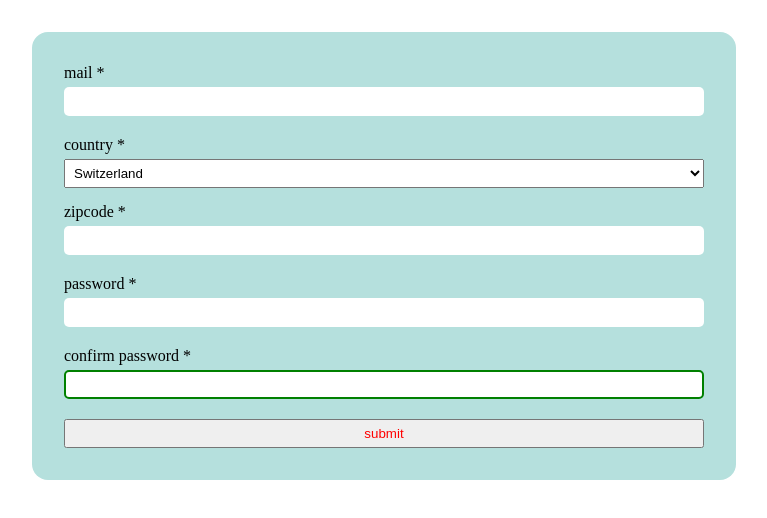
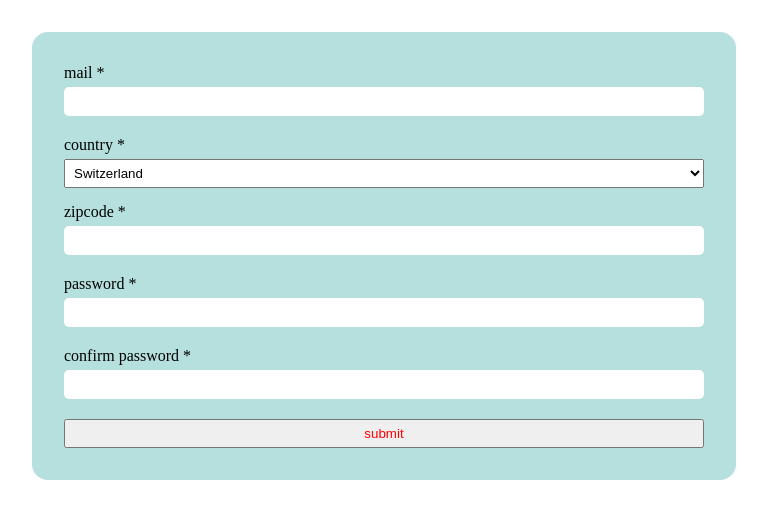
Before and after one commit to ManonLef/validated-form, a website: page index.html in a window 1280 px wide. Shown: the whole page, without its empty margins (256-1023 px from the left). Drawn offline with Linux system fonts and the light colour scheme.

Commit message:
add requirements to pw confirm

```diff
--- a/index.html
+++ b/index.html
@@ -36,7 +36,7 @@
     </div>
     <div class="form">
       <label for="password-confirm">confirm password *</label>
-      <input type="password" name="password-confirm" id="password-confirm">
+      <input type="password" name="password-confirm" id="password-confirm" required minlength="8">
       <span class="error"></span>
     </div>
     <button type="submit">submit</button>
```
